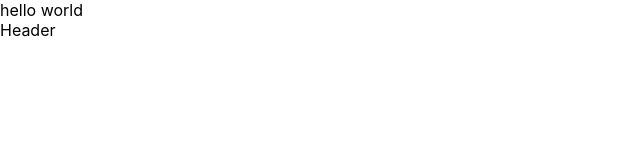
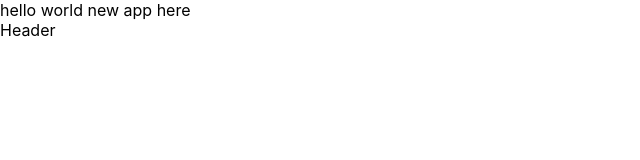
Before and after one commit to Archit-Suthar/Code_Editor, a React (Create React App) app: page / in a window 1280 px wide. Shown: the top 160 px of the page, without its empty margins (0-640 px from the left). Built offline with nearby package versions, Linux system fonts and the light colour scheme.

Commit message:
github set

```diff
--- a/src/App.js
+++ b/src/App.js
@@ -4,7 +4,7 @@ import Header from './Components/Header';
 function App() {
   return (
     <div className="App">
-      hello world
+      hello world new app here
 
       <Header/>
 
```
